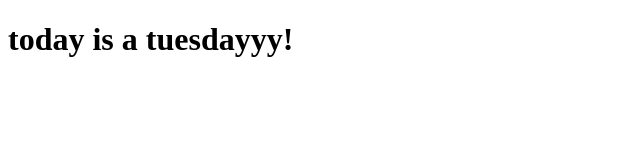
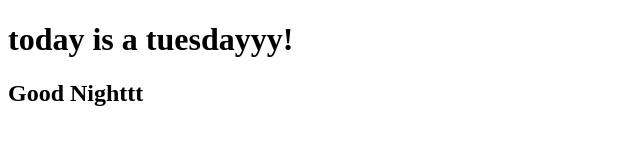
Before and after one commit to YashDesai-11/yash-desaii1, a plain HTML site: page index.html in a window 1280 px wide. Shown: the whole page, without its empty margins (0-640 px from the left). Drawn offline with Linux system fonts and the light colour scheme.

Commit message:
firscommit

```diff
--- a/index.html
+++ b/index.html
@@ -7,5 +7,6 @@
 </head>
 <body>
     <h1>today is a tuesdayyy!</h1>
+    <h2>Good Nighttt</h2>
 </body>
 </html>
```
